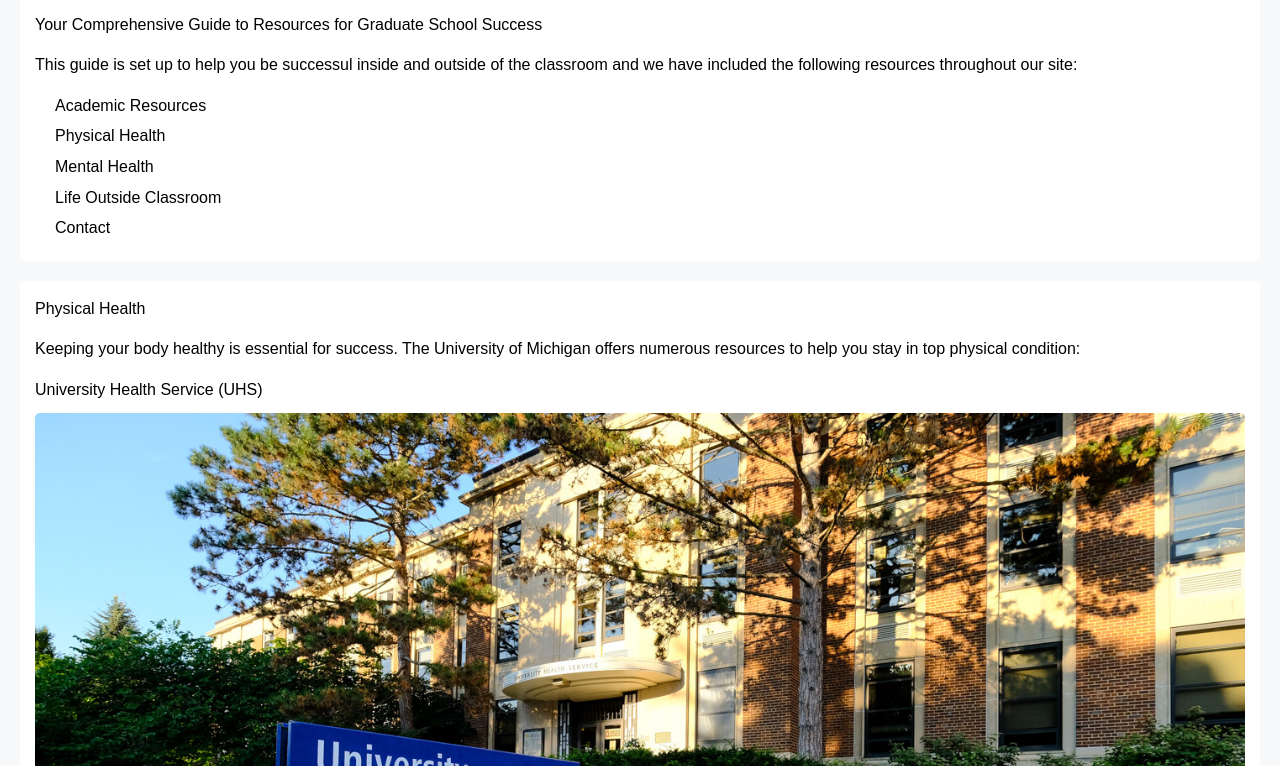
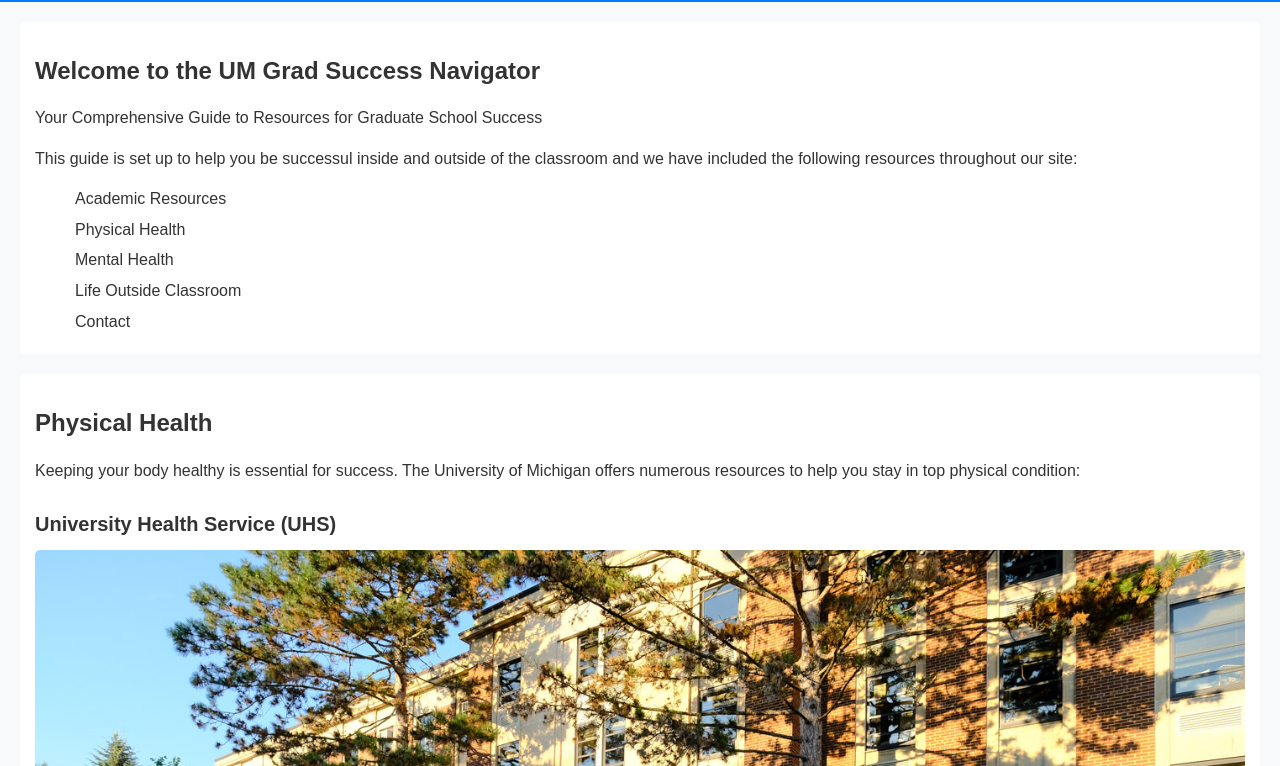
Before and after one commit to sergioyou/client_project_w25, a plain HTML site: page index.html in a window 1280 px wide. Shown: the part 628-1394 px from the top of the page. Drawn offline with Linux system fonts and the light colour scheme.

Commit message:
Layout for all pages should be set, text on pages still need improvements

```diff
--- a/css/style.css
+++ b/css/style.css
@@ -26,7 +26,7 @@ body {
     line-height: 1.6;
 }
 
-/* Grid Container */
+/* Grid*/
 .container {
     display: grid;
     grid-template-columns: 1fr;
@@ -137,17 +137,44 @@ a:focus {
     outline: 2px solid #ffcc00;
 }
 
-/* Buttons */
-button {
-    background-color: #007bff;
-    color: white;
-    border: none;
-    padding: 10px 15px;
-    font-size: 1rem;
-    border-radius: 5px;
-    cursor: pointer;
+/*Designing page layouts to bold the important text*/
+
+body {
+    font-family: Arial, sans-serif;
+    margin: 0;
+    padding: 0;
+    background-color: #f8f9fa;
+    color: #333;
 }
 
-button:hover {
-    background-color: #0056b3;
+/* Page Titles */
+h1 {
+    font-size: 32px;
+    font-weight: bold;
+    text-align: center;
+    margin: 20px 0;
 }
+
+/* Section Headings */
+h2 {
+    font-size: 24px;
+    font-weight: bold;
+    margin-top: 15px;
+}
+
+/* Subheadings */
+h3 {
+    font-size: 20px;
+    font-weight: bold;
+    margin-top: 10px;
+}
+
+/* Bullet Points - Improves List Readability */
+ul, ol {
+    margin-left: 20px;
+    padding-left: 20px;
+}
+
+li {
+    margin-bottom: 8px;
+}
```
